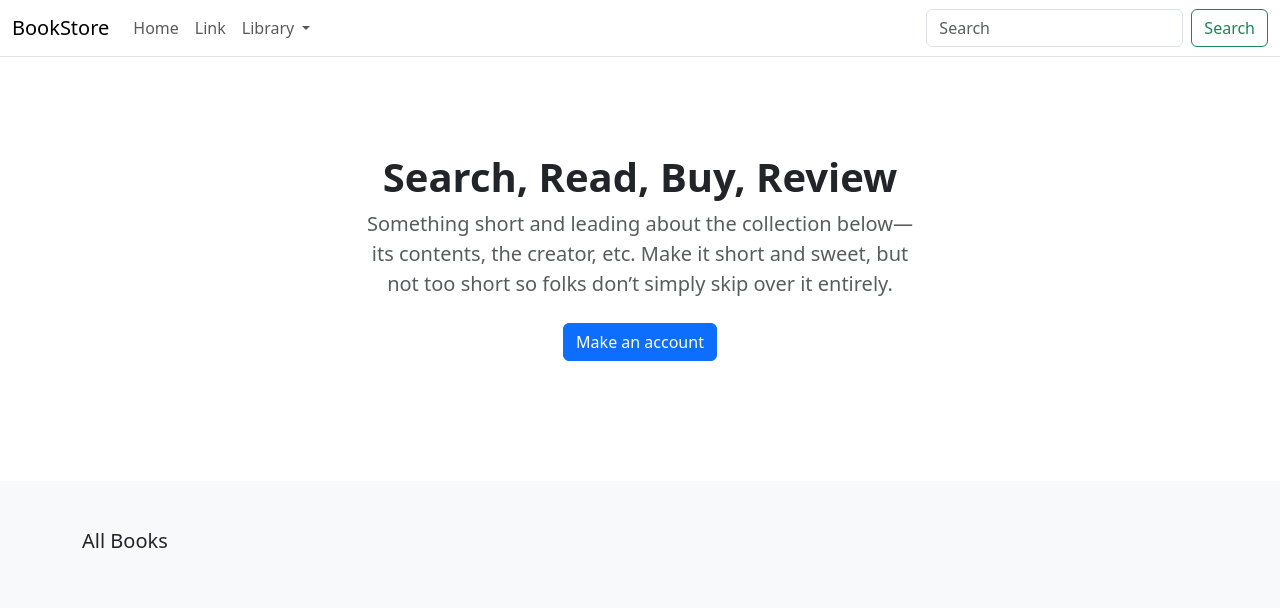
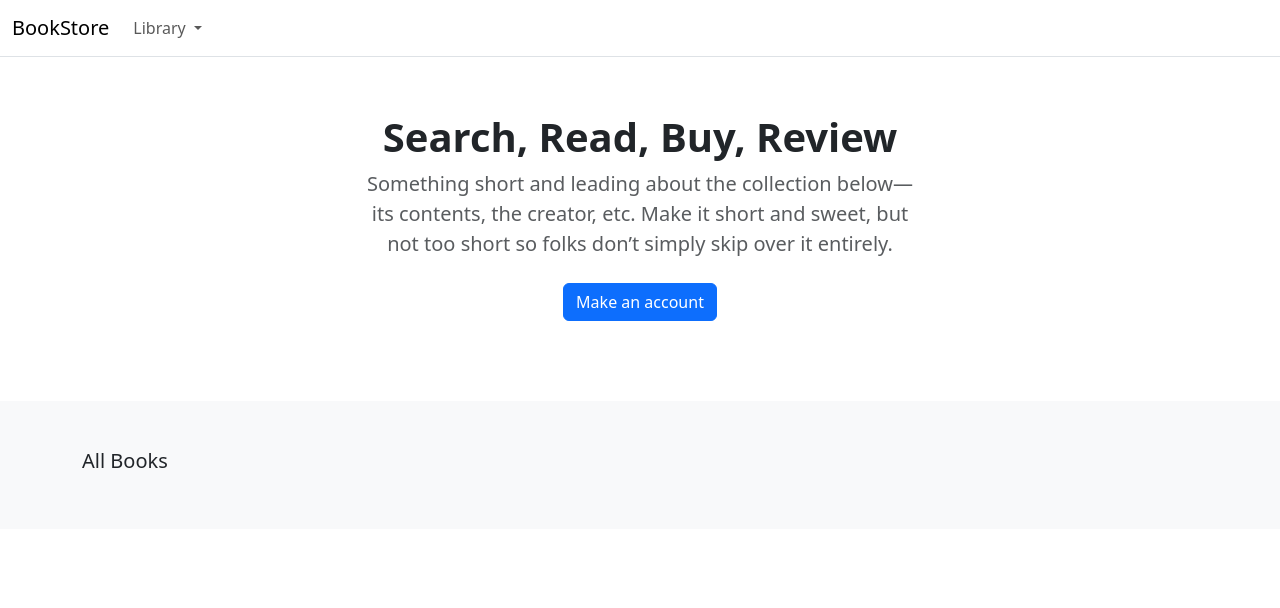
Before and after one commit to Cwei0/ecommerce, a Django app: page / in a window 1280 px wide. Shown: the top 608 px of the page. Run offline with Django 4.2, Linux system fonts and the light colour scheme; data that the repository does not hold is empty.

Commit message:
refac: major changes on views names, templates, test and static files setup

```diff
--- a/core/settings.py
+++ b/core/settings.py
@@ -68,7 +68,7 @@ TEMPLATES = [
                 "django.template.context_processors.request",
                 "django.contrib.auth.context_processors.auth",
                 "django.contrib.messages.context_processors.messages",
-                "store.views.categories"
+                "store.context_processors.categories"
             ],
         },
     },
@@ -127,6 +127,9 @@ USE_TZ = True
 # https://docs.djangoproject.com/en/4.2/howto/static-files/
 
 STATIC_URL = "static/"
+STATICFILES_DIR = [
+    os.path.join(BASE_DIR, "static")
+]
 MEDIA_ROOT = os.path.join(BASE_DIR, "media")
 MEDIA_URL = "media/"
 
--- /dev/null
+++ b/store/context_processors.py
@@ -0,0 +1,5 @@
+from store.models import Category
+
+
+def categories(request):
+    return {"categories": Category.objects.all()}
--- a/store/models.py
+++ b/store/models.py
@@ -1,4 +1,5 @@
 from django.db import models
+from django.db.models.query import QuerySet
 from django.urls import reverse
 from django.contrib.auth.models import User
 
@@ -18,17 +19,23 @@ class Category(models.Model):
         return self.name
 
 
+class ProductManager(models.Manager):
+    def get_queryset(self) -> QuerySet:
+        return super(ProductManager, self).get_queryset().filter(is_active=True)
+
 class Product(models.Model):
     title = models.CharField(max_length=255)
     description = models.TextField(blank=True)
     author = models.CharField(max_length=255, default="admin")
-    image = models.ImageField(upload_to="images/")
+    image = models.ImageField(upload_to="images/", default='images/default.jpeg')
     slug = models.SlugField(max_length=255)
     price = models.DecimalField(max_digits=8, decimal_places=2)
     in_stock = models.BooleanField(default=True)
     is_active = models.BooleanField(default=True)
     created = models.DateTimeField(auto_now_add=True)
     updated = models.DateTimeField(auto_now=True)
+    objects = models.Manager()
+    products = ProductManager()
     created_by = models.ForeignKey(
         User, on_delete=models.CASCADE, related_name="product_creator"
     )
--- a/store/urls.py
+++ b/store/urls.py
@@ -1,10 +1,10 @@
 from django.urls import path
-from .views import all_products, product_detail, category_list
+from .views import product_all, product_detail, category_list
 
 app_name = "store"
 
 urlpatterns = [
-    path("", all_products, name="all_products"),
-    path("items/<slug:slug>/", product_detail, name="product_detail"),
-    path("search/<slug:category_slug>", category_list, name="category_list"),
+    path("", product_all, name="product_all"),
+    path("<slug:slug>", product_detail, name="product_detail"),
+    path("shop/<slug:category_slug>", category_list, name="category_list"),
 ]
--- a/store/views.py
+++ b/store/views.py
@@ -3,18 +3,15 @@ from .models import Category, Product
 
 
 # Create your views here.
-def categories(request):
-    return {"categories": Category.objects.all()}
 
-
-def all_products(request):
-    products = Product.objects.all()
+def product_all(request):
+    products = Product.products.all()
     return render(request, "store/home.html", {"products": products})
 
 
 def product_detail(request, slug):
     product = get_object_or_404(Product, slug=slug, in_stock=True)
-    return render(request, "store/products/detail.html", {"product": product})
+    return render(request, "store/products/single.html", {"product": product})
 
 
 def category_list(request, category_slug):
--- a/templates/store/base.html
+++ b/templates/store/base.html
@@ -26,26 +26,20 @@
     <header>
         <nav class="navbar navbar-expand-md navbar-light bg-white border-bottom">
             <div class="container-fluid">
-                <a class="navbar-brand" href="#">BookStore</a>
+                <a class="navbar-brand" href="/">BookStore</a>
                 <button class="navbar-toggler" type="button" data-bs-toggle="collapse" data-bs-target="#navbarCollapse"
                     aria-controls="navbarCollapse" aria-expanded="false" aria-label="Toggle navigation">
                     <span class="navbar-toggler-icon"></span>
                 </button>
                 <div class="collapse navbar-collapse" id="navbarCollapse">
                     <ul class="navbar-nav me-auto mb-2 mb-md-0">
-                        <li class="nav-item active">
-                            <a class="nav-link" aria-current="page" href="/">Home</a>
-                        </li>
-                        <li class="nav-item">
-                            <a class="nav-link" href="#">Link</a>
-                        </li>
                         <li class="nav-item dropdown">
                             <a class="nav-link dropdown-toggle" href="#" id="navbarDropdown" role="button"
                                 data-bs-toggle="dropdown" aria-expanded="false">
                                 Library
                             </a>
                             <ul class="dropdown-menu" aria-labelledby="navbarDropdown">
-                                <li><a class="dropdown-item" href="{% url "store:all_products" %}">All</a></li>
+                                <li><a class="dropdown-item" href="{% url "store:product_all" %}">All</a></li>
                                 {% for c in categories %}
                                 <li {% if category.slug == c.slug %}class="selected" {% endif %}>
                                     <a class="dropdown-item" href="{{ c.get_absolute_url }}">{{ c.name|title }}</a>
@@ -54,10 +48,6 @@
                             </ul>
                         </li>
                     </ul>
-                    <form class="d-flex">
-                        <input class="form-control me-2" type="search" placeholder="Search" aria-label="Search">
-                        <button class="btn btn-outline-success" type="submit">Search</button>
-                    </form>
                 </div>
             </div>
         </nav>
--- a/templates/store/home.html
+++ b/templates/store/home.html
@@ -1,9 +1,9 @@
 {% extends './base.html' %}
-{% load static %} {% block title %} Home {% endblock title %}
+{% load static %} {% block title %} BookStore {% endblock title %}
 {% block content %}
 <main>
   <section class="py-5 text-center container">
-    <div class="row py-lg-5">
+    <div class="row py-lg-2">
       <div class="col-lg-6 col-md-8 mx-auto">
         <h1 class="h1 fw-bold">Search, Read, Buy, Review</h1>
         <p class="lead text-muted">
```
Also changed, not shown: store/test/test_models.py (+19 -4 lines), store/test/test_views.py (+41 -17 lines), media/images/default.jpeg (added), templates/store/products/single.html (renamed from templates/store/products/detail.html), 1 other file.
